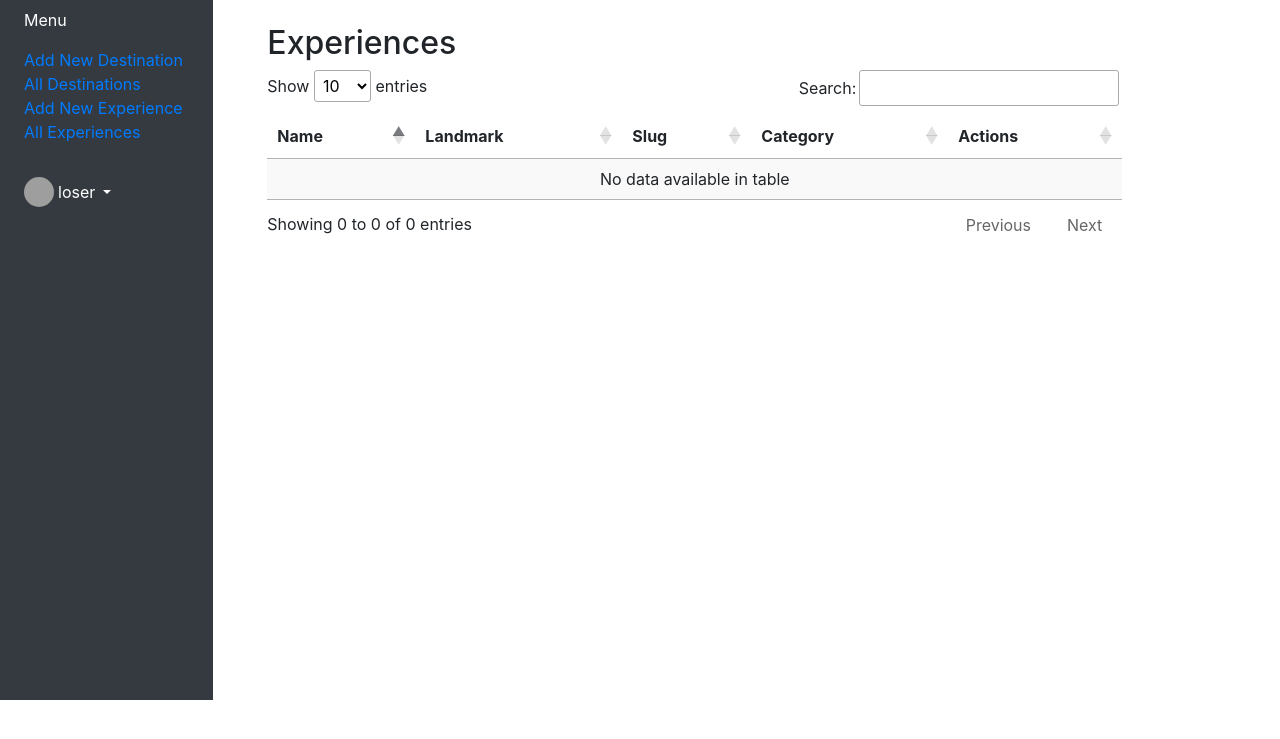
After one commit to shubham16079/flask_app_travel, a Flask app: page /admin/experiences in a window 1280 px wide. The commit adds this page. Shown: the top 739 px of the page. Run offline with Flask 3, Linux system fonts and the light colour scheme; data that the repository does not hold is empty; parts of the project's set-up code (start-up, migrations or seed data) failed here and were passed over; some libraries are stand-ins or nearby versions; grey boxes are pictures that could not be loaded.

Commit message:
admin experiece add

```diff
--- a/app/config.py
+++ b/app/config.py
@@ -1,4 +1,4 @@
 SECRET_KEY = 'shubham@473382fhs'
-SQLALCHEMY_DATABASE_URI = 'mysql://root:@localhost:3308/travel'
+SQLALCHEMY_DATABASE_URI = 'mysql://root:@localhost:3308/travel_new'
 SQLALCHEMY_TRACK_MODIFICATIONS = False
 LANGUAGES = ['en', 'es']
--- a/app/models.py
+++ b/app/models.py
@@ -11,6 +11,7 @@ class Experience(db.Model):
     destination = db.Column()
     image = db.Column()
     name = db.Column()
+    landmark = db.Column()
     category = db.Column(db.Integer, db.ForeignKey('categories.id'))
     categories = db.relationship('Category',foreign_keys=[category],  backref='experiences')
 
@@ -47,6 +48,64 @@ class Experience(db.Model):
     @classmethod
     def get_other_experiences(cls,slug):
         return cls.query.filter(cls.slug != slug).limit(8).all()
+
+    @classmethod
+    def get_experiences_list(cls, start, length,search_value):
+        query = cls.query
+        total_records = query.count()
+        if search_value:
+            search_pattern = f"%{search_value}%"
+            query = query.filter(
+                or_(
+                    cls.name.ilike(search_pattern),
+                    cls.landmark.ilike(search_pattern),
+                    cls.slug.ilike(search_pattern)
+                )
+            )
+        experiences_list = query.offset(start).limit(length).all()
+        return experiences_list, total_records
+
+    @classmethod
+    def get_experiences_by_category(cls, slug):
+     if slug == 'all':
+        return cls.query.all()
+     else:
+        category_id = db.session.query(Category.id).filter(Category.slug == slug).scalar()
+        return cls.query.filter_by(category=category_id).all()
+
+    @classmethod
+    def get_experiences_by_search(cls, search_text):
+       return cls.query.filter(
+            (cls.name.ilike(f"%{search_text}%")) | (cls.slug.ilike(f"%{search_text}%"))
+        ).limit(10).all()
+
+    @classmethod
+    def get_other_experiences(cls,slug):
+        return cls.query.filter(cls.slug != slug).limit(8).all()
+    @classmethod
+    def save_new_experience(cls,form_data):
+        new_experience = cls(**form_data)
+        db.session.add(new_experience)
+        db.session.commit()
+        return new_experience
+
+    @classmethod
+    def update_experience(cls, experience_id, form_data):
+        experience = cls.query.get(experience_id)
+
+        if experience:
+            for key, value in form_data.items():
+                setattr(experience, key, value)
+
+            db.session.commit()
+
+        return experience
+    @classmethod
+    def delete_experience(cls, experience_id):
+        experience = cls.query.get_or_404(experience_id)
+        db.session.delete(experience)
+        db.session.commit()
+
 
 class Category(db.Model):
     __tablename__ = 'categories'
--- a/app/routes.py
+++ b/app/routes.py
@@ -3,7 +3,7 @@ from app import app
 from app import models
 from werkzeug.utils import secure_filename
 import os
-from .forms import NewDestinationForm,EditDestinationForm
+from .forms import NewDestinationForm,EditDestinationForm,NewExperienceForm,EditExperienceForm
 
 
 @app.context_processor
@@ -276,3 +276,93 @@ def delete_destination(id):
     models.Destination.delete_destination(id)
     flash('Destination deleted successfully!', 'success')
     return redirect(url_for('get_destinations'))
+
+@app.route('/admin/add_new_experience', methods=['GET', 'POST'])
+# @login_required
+def new_experience():
+    categories = models.Category.get_all_categories()
+    form = NewExperienceForm()
+    if request.method == 'POST':
+        form.set_category_choices(categories)
+        if form.validate_on_submit():
+            isExistExperience = models.Experience.get_by_slug(request.form.get('slug'))
+            if isExistExperience:
+                flash('Experience already exist', 'success')
+                return render_template('admin/add_new_experience.html', form=form, categories=categories)
+            form_data = request.form.to_dict()
+            print(form_data)
+            if 'image' in request.files:
+                image = request.files['image']
+                if image.filename != '':
+                    EXPERIENCE_FOLDER = os.path.join(os.getcwd(), 'app', 'static', 'images', 'experiences')
+                    os.makedirs(EXPERIENCE_FOLDER, exist_ok=True)
+                    save_image = image.save(os.path.join(EXPERIENCE_FOLDER, secure_filename(image.filename)))
+                    form_data['image'] = image.filename
+
+            lastInsertId = models.Experience.save_new_experience(form_data)
+            if lastInsertId:
+                flash('Experience Saved!', 'success')
+
+    return render_template('admin/add_new_experience.html', form=form, categories=categories)
+
+@app.route('/admin/experiences')
+def get_experiences():
+    return render_template('admin/experiences.html')
+
+
+@app.route('/admin/experiences-list', methods=['POST'])
+def get_experiences_list():
+    data = request.get_json()
+    draw = data.get('draw', 1)
+    start = data.get('start', 0)
+    length = data.get('length', 10)
+    search_value = data.get('search', {}).get('value', '')
+    experiences_list, total_records = models.Experience.get_experiences_list(start, length,search_value)
+
+    experience_list = [{'id': experience.id, 'name': experience.name, 'landmark': experience.landmark,
+                         'slug': experience.slug,
+                         'category_name': experience.category if experience.category else ''}
+                        for experience in experiences_list]
+
+    response = {
+        'draw': draw,
+        'recordsTotal': total_records,
+        'recordsFiltered': total_records,
+        'data': experience_list
+    }
+
+    return jsonify(response)
+
+@app.route('/admin/edit-experience/<int:id>', methods=['GET', 'POST'])
+# @login_required
+def edit_experience(id):
+    categories = models.Category.get_all_categories()
+    experience = models.Experience.query.get_or_404(id)
+    form = EditExperienceForm(obj=experience)
+
+    if request.method == 'POST':
+        form.set_category_choices(categories)
+        if form.validate_on_submit():
+            form_data = request.form.to_dict()
+            print(form_data['previous_image'])
+            if 'image' in request.files:
+                image = request.files['image']
+                if image.filename != '':
+                    EXPERIENCE_FOLDER = os.path.join(os.getcwd(), 'app', 'static', 'images', 'experiences')
+                    os.makedirs(EXPERIENCE_FOLDER, exist_ok=True)
+                    save_image = image.save(os.path.join(EXPERIENCE_FOLDER, secure_filename(image.filename)))
+                    form_data['image'] = image.filename
+
+            models.Experience.update_experience(id, form_data)
+            flash('Experience Updated!', 'success')
+            return redirect(url_for('get_experiences'))
+
+    return render_template('admin/edit_experience.html', form=form, categories=categories, experience=experience)
+
+@app.route('/admin/delete-experience/<int:id>', methods=['POST'])
+# @login_required
+def delete_experience(id):
+    destination = models.Experience.query.get_or_404(id)
+    models.Experience.delete_experience(id)
+    flash('Experience deleted successfully!', 'success')
+    return redirect(url_for('get_experiences'))
--- a/app/templates/admin/admin.html
+++ b/app/templates/admin/admin.html
@@ -27,6 +27,12 @@
                                 </li>
                                 <li class="w-100">
                                     <a href="{{ url_for('get_destinations') }}">All Destinations</a>
+                                </li>
+                                <li class="w-100">
+                                    <a href="{{ url_for('new_experience') }}">Add New Experience</a>
+                                </li>
+                                <li class="w-100">
+                                    <a href="{{ url_for('get_experiences') }}">All Experiences</a>
                                 </li>
                             </ul>
                         </li>
--- /dev/null
+++ b/app/templates/admin/experiences.html
@@ -0,0 +1,112 @@
+{% extends 'admin/admin.html' %}
+
+{% block title %}Home - Travel Website{% endblock %}
+
+{% block content %}
+<link href="https://cdn.datatables.net/v/dt/dt-1.13.8/datatables.min.css" rel="stylesheet">
+<script src="https://cdn.datatables.net/v/dt/dt-1.13.8/datatables.min.js"></script>
+<div class="container">
+    <div class="row flex-nowrap">
+        <main class="col-md-12 ms-sm-auto col-lg-12 px-md-4">
+            <div class="container mt-4">
+                {% with messages = get_flashed_messages() %}
+                    {% if messages %}
+                        {% for message in messages %}
+                            <div class="alert alert-info alert-dismissible fade show" role="alert">
+                                {{ message }}
+                            </div>
+                        {% endfor %}
+                    {% endif %}
+                {% endwith %}
+                <h2>Experiences</h2>
+                <div id="base-url" data-url="{{ url_for('get_experiences_list') }}"></div>
+                <table class="display" id="experiences-table">
+                    <thead>
+                        <tr>
+                            <th>Name</th>
+                            <th>Landmark</th>
+                            <th>Slug</th>
+                            <th>Category</th>
+                            <th>Actions</th>
+                        </tr>
+                    </thead>
+                    <tbody>
+
+                    </tbody>
+                </table>
+
+                <div id="edit-form" style="display: none;">
+                    <h2>Edit Destination</h2>
+                    <!-- Your form fields for editing go here -->
+                </div>
+
+            </div>
+        </main>
+    </div>
+</div>
+<script>
+   $(document).ready(function() {
+        var baseUrl = $('#base-url').data('url');
+        var dataTable;
+
+        // Initialize DataTable only if it doesn't exist
+        if (!$.fn.DataTable.isDataTable('#experiences-table')) {
+            dataTable = $('#experiences-table').DataTable({
+                "processing": true,
+                "serverSide": true,
+                "debug": true,
+                "ajax": {
+                    url: baseUrl,
+                    type: 'POST',
+                    contentType: 'application/json',
+                    data: function (d) {
+                        d.draw = d.draw || 1;
+                        d.start = d.start || 0;
+                        d.length = d.length || 10;
+                        d.search = d.search || {};
+
+                        return JSON.stringify(d);
+                    },
+                    "dataSrc": "data",
+                },
+                "columns": [
+                    { "data": "name" },
+                    { "data": "landmark" },
+                    { "data": "slug" },
+                    { "data": "category_name" },
+                    {
+                        "data": null,
+                        "render": function (data, type, row) {
+                            return '<a class="btn btn-sm btn-primary edit-btn" data-id="' + row.id + '" href="/admin/edit-experience/'+row.id+'">Edit</a>'+
+                                '<button class="btn btn-sm btn-danger delete-btn" data-id="' + row.id + '" style="margin-left:5px">Delete</button>';
+                        }
+                    },
+                ],
+            });
+        } else {
+            dataTable.ajax.reload();
+        }
+
+        $('#experiences-table').on('click', '.delete-btn', function() {
+            var destinationId = $(this).data('id');
+            if(confirm("Are you sure you want to delete")) {
+                $.ajax({
+                    url: '/admin/delete-experience/' + destinationId,
+                    type: 'POST',
+                    success: function(response) {
+                        alert(response.message);
+                    },
+                    error: function(error) {
+                        alert('Error deleting destination');
+                        console.error(error);
+                    }
+                });
+            }
+        });
+
+        $('#experiences-table_filter input').on('keyup', function () {
+            dataTable.search(this.value).draw();
+        });
+    });
+</script>
+{% endblock %}
```
Also changed, not shown: app/forms.py (+29 -0 lines), app/templates/admin/add_new_experience.html (added, +93 -0 lines), app/templates/admin/edit_experience.html (added, +101 -0 lines), app/static/images/experiences/adventure.jpeg (added).
